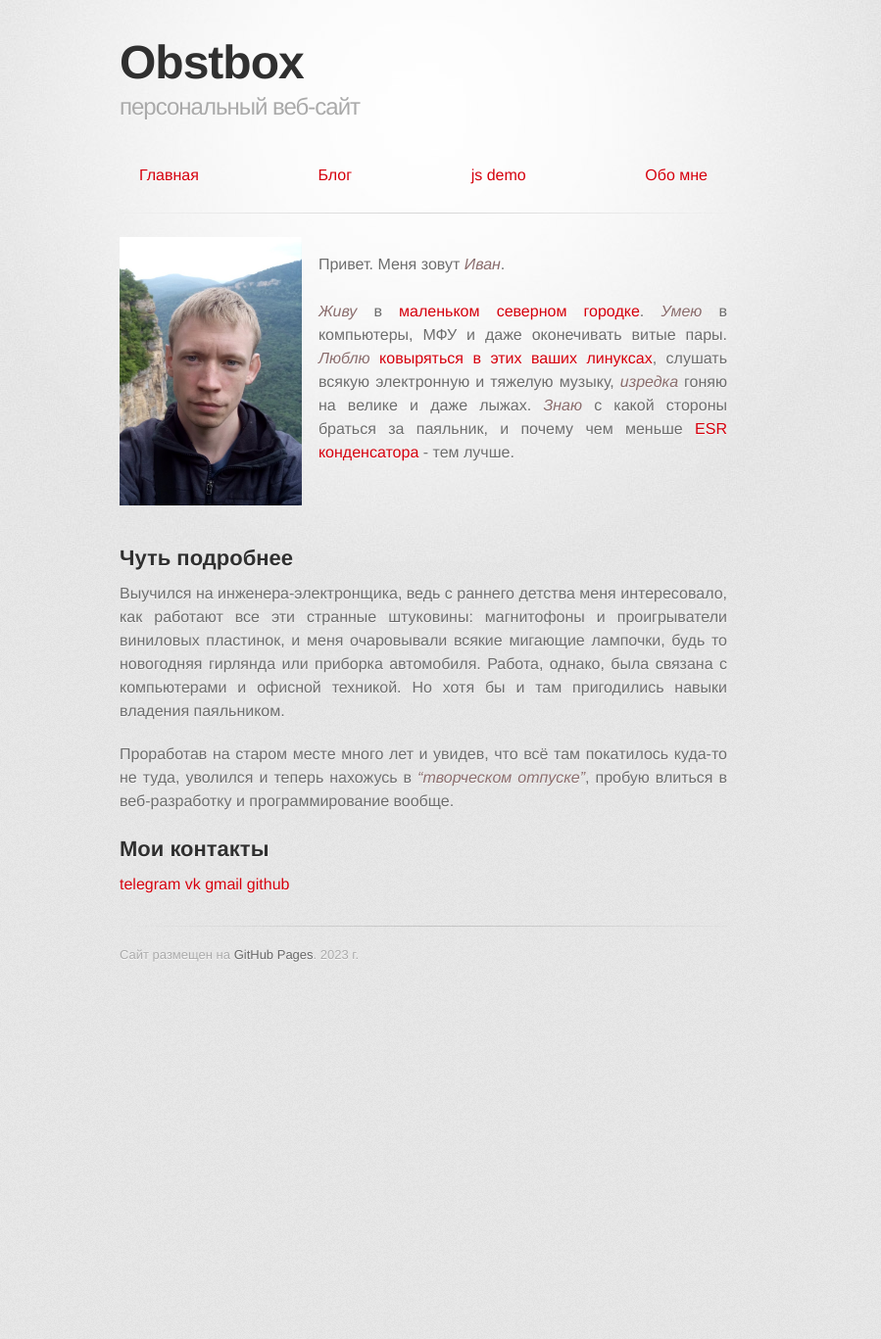
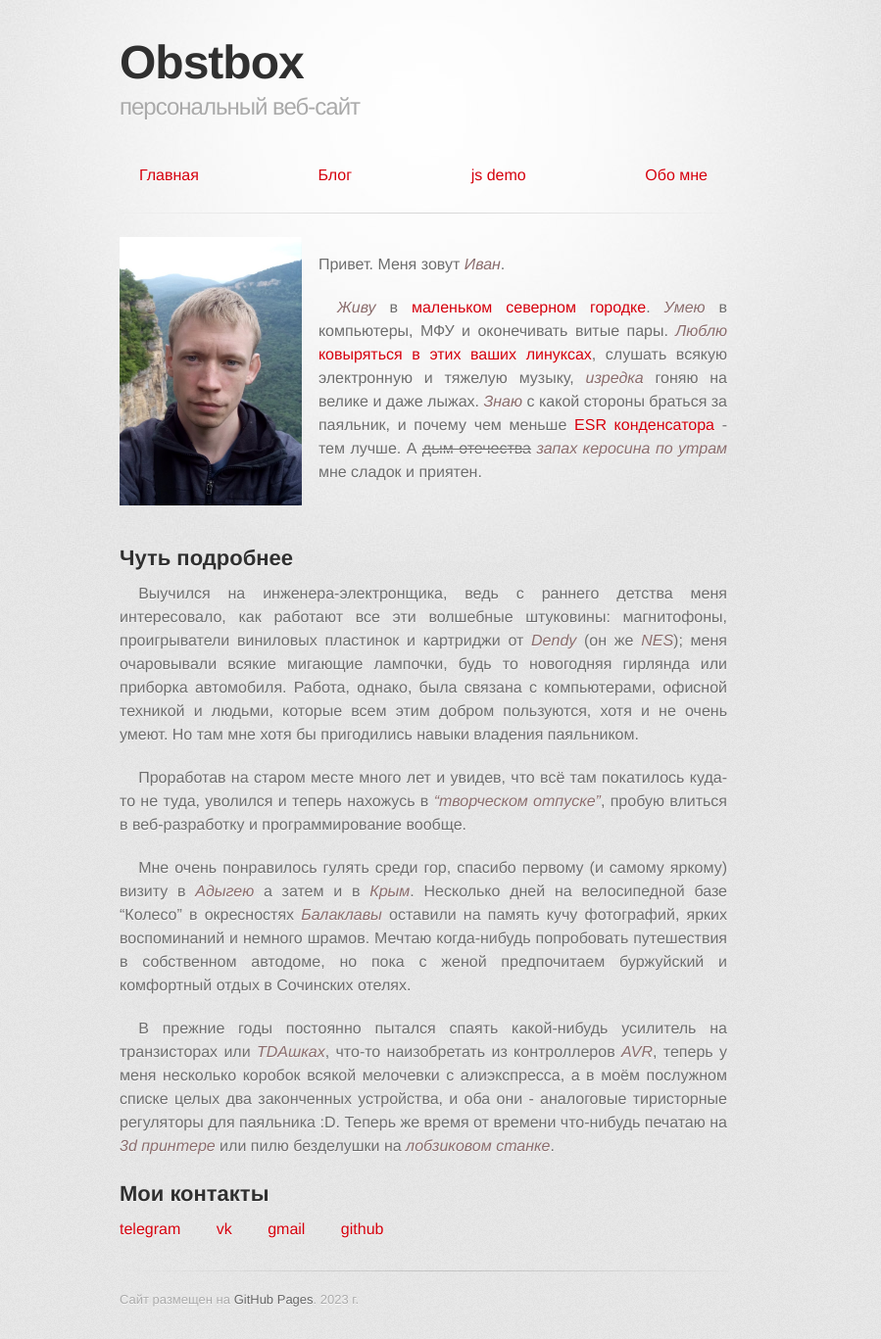
Before and after one commit to Obstbox/jekyll-heavy-duty, a Jekyll site: the page built from docs/about.markdown, in a window 1280 px wide. Shown: the whole page at 98% size, without its empty margins (208-1107 px from the left). Built offline with Jekyll 4.4.1, drawn with Linux system fonts in a browser that asks for light colours; some web fonts are replaced; before the commit the page ends 1015 px from its top, so only the background shows below that.

Commit message:
updated about page

```diff
--- a/docs/_layouts/about.html
+++ b/docs/_layouts/about.html
@@ -9,16 +9,15 @@ layout: default
     >
   </figure>
   <div>
-    <span>Привет. Меня зовут <em>Иван</em>.</span>
-    <br>
-    <br>
+    <p class="no-indent">Привет. Меня зовут <em>Иван</em>.</p>
     <p><em>Живу</em> в <a href="https://ru.wikipedia.org/wiki/%D0%9D%D0%B0%D0%B4%D1%8B%D0%BC">маленьком северном городке</a>.
-    <em>Умею</em> в компьютеры,  МФУ и даже оконечивать витые пары. <em>Люблю</em>
+    <em>Умею</em> в компьютеры,  МФУ и оконечивать витые пары. <em>Люблю</em>
     <a href="https://embeddedinventor.com/distro-hopping-what-why-how-explained/">ковыряться в этих ваших линуксах</a>,
     слушать всякую электронную и тяжелую музыку, <em>изредка</em> гоняю на велике и даже лыжах. <em>Знаю</em> с какой
     стороны браться за паяльник, и почему чем меньше
     <a href="https://www.ruselectronic.com/ekvivalentnoe-posledovatelnoe-soprotivlenie-kondensatora-esr/">ESR конденсатора
-    </a> - тем лучше.
+    </a> - тем лучше. А <span style="text-decoration: line-through;">дым отечества</span> <em>запах керосина по утрам
+    </em> мне сладок и приятен.
   </div>
 </div>
 
--- a/docs/about.markdown
+++ b/docs/about.markdown
@@ -8,14 +8,26 @@ title: Обо мне
 ---
 
 ## Чуть подробнее
-Выучился на инженера-электронщика, ведь с раннего детства меня интересовало, как работают все эти странные штуковины:
-магнитофоны и проигрыватели виниловых пластинок, и меня очаровывали всякие мигающие лампочки, будь то новогодняя
-гирлянда или приборка автомобиля. Работа, однако, была связана с компьютерами и офисной техникой. Но хотя бы и там
-пригодились навыки владения паяльником.
+Выучился на инженера-электронщика, ведь с раннего детства меня интересовало, как работают все эти волшебные штуковины:
+магнитофоны, проигрыватели виниловых пластинок и картриджи от _Dendy_ (он же _NES_); меня очаровывали всякие мигающие
+лампочки, будь то новогодняя гирлянда или приборка автомобиля. Работа, однако, была связана с компьютерами, офисной
+техникой и людьми, которые всем этим добром пользуются, хотя и не очень умеют. Но там мне хотя бы пригодились навыки
+владения паяльником.
 
 Проработав на старом месте много лет и увидев, что всё там покатилось куда-то не туда, уволился и теперь нахожусь в
 _"творческом отпуске"_, пробую влиться в веб-разработку и программирование вообще.
 
+Мне очень понравилось гулять среди гор, спасибо первому (и самому яркому) визиту в _Адыгею_ а затем и в _Крым_. Несколько
+дней на велосипедной базе "Колесо" в окресностях _Балаклавы_ оставили на память кучу фотографий, ярких воспоминаний и
+немного шрамов. Мечтаю когда-нибудь попробовать путешествия в собственном автодоме, но пока с женой предпочитаем
+буржуйский и комфортный отдых в Сочинских отелях.
+
+В прежние годы постоянно пытался спаять какой-нибудь усилитель на транзисторах или _TDAшках_, что-то наизобретать из
+контроллеров _AVR_, теперь у меня несколько коробок всякой мелочевки с алиэкспресса, а в моём послужном списке целых
+два законченных устройства, и оба они - аналоговые тиристорные регуляторы для паяльника :D. Теперь же время от времени
+что-нибудь печатаю на _3d принтере_ или пилю безделушки на _лобзиковом станке_.
+
 ## Мои контакты
 
 [telegram]() [vk]() [gmail]() [github]()
+{: .no-indent .contacts}
--- a/docs/assets/css/style.scss
+++ b/docs/assets/css/style.scss
@@ -11,6 +11,18 @@ nav.head-nav {
 
 p {
     text-align: justify;
+    text-indent: 1.2em;
+}
+
+p.no-indent {
+    text-indent: 0;
+}
+
+p.contacts a {
+    margin-right: 2em;
+}
+p.contacts a:last-child {
+    margin-right: 0;
 }
 
 // p > a {
```
Also changed, not shown: README.md.
